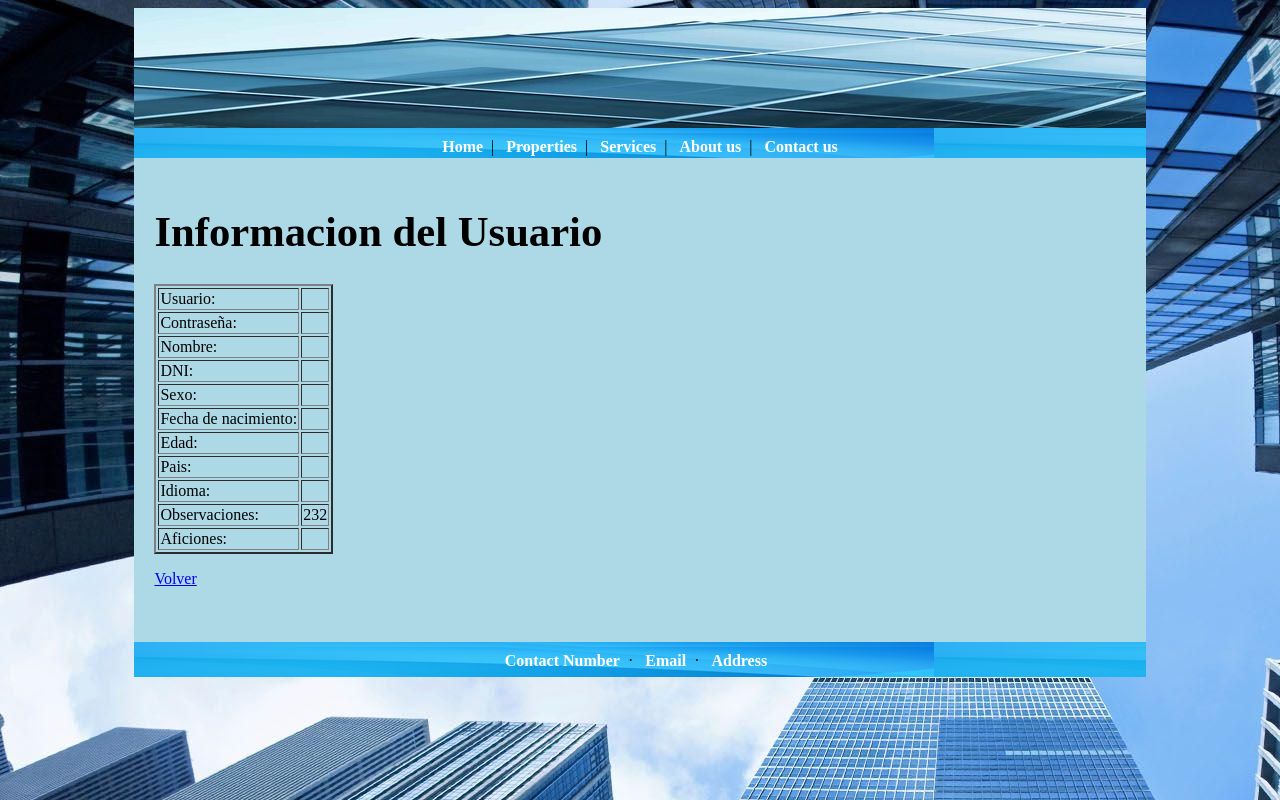
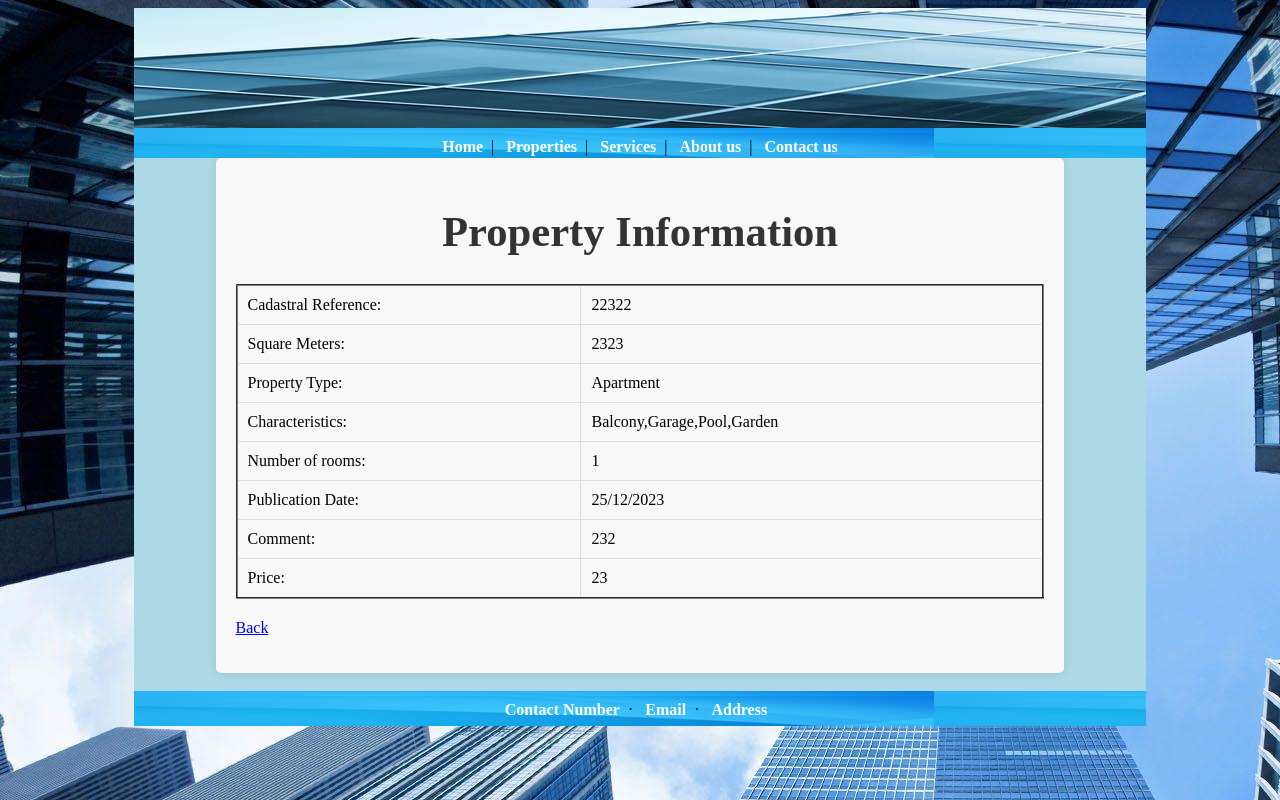
Before and after one commit to CainMartinez/CRUD-MVC-Jquery, a PHP site: page /index.php?page=controller_property&op=read&id=22322 in a window 1280 px wide. Run offline with PHP 8.4, Linux system fonts and the light colour scheme; data comes from the database, SQL or seed files in the repository; data that the repository does not hold is empty; some libraries are stand-ins or nearby versions.

Commit message:
update class 19/12

```diff
--- a/module/property/controller/controller_property.php
+++ b/module/property/controller/controller_property.php
@@ -32,7 +32,7 @@ switch ($_GET['op']) {
         // die('<script>console.log('.json_encode( $data ) .');</script>');
 
         include("module/property/model/validate.php");
-
+        $rdo = "";
         $check = true;
 
         if (isset($_POST['create'])) {
@@ -50,20 +50,20 @@ switch ($_GET['op']) {
                     $rdo = $daoproperty->insert_property($_POST);
                     // die('<script>console.log('.json_encode( $rdo ) .');</script>');
                 } catch (Exception $e) {
-                    $callback = 'index.php?page=503';
-                    die('<script>window.location.href="' . $callback . '";</script>');
+                    // $callback = 'index.php?page=503';
+                    // die('<script>window.location.href="' . $callback . '";</script>');
                 }
 
                 if ($rdo) {
                     echo '<script language="javascript">setTimeout(() => {
-                            toastr.success("Creado en la base de datos correctamente");
+                            toastr.success("New register created correctly.");
                         }, 1000);</script>';
                     echo '<script language="javascript">setTimeout(() => {
                             window.location.href="index.php?page=controller_property&op=list";
                         }, 2000);</script>';
                 } else {
-                    $callback = 'index.php?page=503';
-                    die('<script>window.location.href="' . $callback . '";</script>');
+                    // $callback = 'index.php?page=503';
+                    // die('<script>window.location.href="' . $callback . '";</script>');
                 }
             }
         }
@@ -93,7 +93,7 @@ switch ($_GET['op']) {
 
                 if ($rdo) {
                     echo '<script language="javascript">setTimeout(() => {
-                            toastr.success("Modificado en la base de datos correctamente");
+                            toastr.success("Record modified correctly in the database.");
                         }, 1000);</script>';
                     echo '<script language="javascript">setTimeout(() => {
                             window.location.href="index.php?page=controller_property&op=list";
@@ -164,7 +164,7 @@ switch ($_GET['op']) {
             }
             if ($rdo) {
                 echo '<script language="javascript">setTimeout(() => {
-                        toastr.success("Borrado en la base de datos correctamente");
+                        toastr.success("Deleted record correctly in the database.");
                     }, 1000);</script>';
                 echo '<script language="javascript">setTimeout(() => {
                         window.location.href="index.php?page=controller_property&op=list";
@@ -174,7 +174,6 @@ switch ($_GET['op']) {
                 die('<script>window.location.href="' . $callback . '";</script>');
             }
         }
-
         include("module/property/view/delete_property.php");
         break;
     default;
--- a/module/property/model/DAOProperty.php
+++ b/module/property/model/DAOProperty.php
@@ -7,12 +7,12 @@
 
 			$cadastral_reference = $datos['cadastral_reference'];
 			$square_meters = $datos['square_meters'];
-			$property_type = $datos['property_type'];
-			// $characteristics = "";
+			$property_type = isset($datos['property_type']) ? $datos['property_type'] : '';
+			$characteristics = isset($datos['characteristics']) ? (is_array($datos['characteristics']) ? implode(",", $datos['characteristics']) : $datos['characteristics']) : '';
         	// foreach ($datos['characteristics'] as $indice) {
         	//     $characteristics=$characteristics."$indice:";
         	// }
-			$characteristics = implode(",", $datos['characteristics']); //Alternativa al foreach.
+			//Alternativa al foreach.
 			$number_of_rooms = implode(",", $datos['number_of_rooms']);
 			$comment = $datos['comment'];
 			$date_publication = $datos['date_publication'];
--- a/module/property/view/list_property.php
+++ b/module/property/view/list_property.php
@@ -1,7 +1,7 @@
 <div id="contenido" class="property-list-container">
     <div class="container" >
         <div class="row title-row">
-            <h3>Properties list</h3>
+            <h1>Properties list</h1>
         </div>
         <div class="row title-row">
 
--- a/module/property/view/read_property.php
+++ b/module/property/view/read_property.php
@@ -1,107 +1,80 @@
 <div id="contenido">
-    <h1>Informacion del Usuario</h1>
+    <h1>Property Information</h1>
     <p>
-    <table border='2'>
+    <table border='2' class="contenidotable">
         <tr>
-            <td>Usuario: </td>
-            <td>
+            <td class="contenidotd">Cadastral Reference: </td>
+            <td class="contenidotd">
                 <?php
-                    echo $property['property'];
+                    echo $property['cadastral_reference'];
                 ?>
             </td>
         </tr>
 
         <tr>
-            <td>Contraseña: </td>
-            <td>
+            <td class="contenidotd">Square Meters: </td>
+            <td class="contenidotd">
                 <?php
-                    echo $property['pass'];
+                    echo $property['square_meters'];
                 ?>
             </td>
         </tr>
 
         <tr>
-            <td>Nombre: </td>
-            <td>
+            <td class="contenidotd">Property Type: </td>
+            <td class="contenidotd">
                 <?php
-                    echo $property['name'];
+                    echo $property['property_type'];
                 ?>
             </td>
         </tr>
 
         <tr>
-            <td>DNI: </td>
-            <td>
+            <td class="contenidotd">Characteristics: </td>
+            <td class="contenidotd">
                 <?php
-                    echo $property['dni'];
+                    echo $property['characteristics'];
                 ?>
             </td>
         </tr>
 
         <tr>
-            <td>Sexo: </td>
-            <td>
+            <td class="contenidotd">Number of rooms: </td>
+            <td class="contenidotd">
                 <?php
-                    echo $property['sex'];
+                    echo $property['number_of_rooms'];
                 ?>
             </td>
         </tr>
 
         <tr>
-            <td>Fecha de nacimiento: </td>
-            <td>
+            <td class="contenidotd">Publication Date: </td>
+            <td class="contenidotd">
                 <?php
-                    echo $property['birthdate'];
+                    echo $property['date_publication'];
                 ?>
             </td>
         </tr>
 
         <tr>
-            <td>Edad: </td>
-            <td>
+            <td class="contenidotd">Comment: </td>
+            <td class="contenidotd">
                 <?php
-                    echo $property['age'];
+                    echo $property['comment'];
                 ?>
             </td>
 
         </tr>
 
         <tr>
-            <td>Pais: </td>
-            <td>
+            <td class="contenidotd">Price: </td>
+            <td class="contenidotd">
                 <?php
-                    echo $property['country'];
-                ?>
-            </td>
-        </tr>
-
-        <tr>
-            <td>Idioma: </td>
-            <td>
-                <?php
-                    echo $property['language'];
-                ?>
-            </td>
-        </tr>
-
-        <tr>
-            <td>Observaciones: </td>
-            <td>
-                <?php
-                    echo $property['comment'];
-                ?>
-            </td>
-        </tr>
-
-        <tr>
-            <td>Aficiones: </td>
-            <td>
-                <?php
-                    echo $property['hobby'];
+                    echo $property['price'];
                 ?>
             </td>
         </tr>
     </table>
     </p>
-    <p><a href="index.php?page=controller_property&op=list">Volver</a></p>
+    <p><a href="index.php?page=controller_property&op=list">Back</a></p>
 </div>
--- a/module/property/view/update_property.php
+++ b/module/property/view/update_property.php
@@ -1,6 +1,6 @@
 <div id="contenido">
     <form autocomplete="on" method="post" name="aupdate_property" id="update_property" onsubmit="return validate();" action="index.php?page=controller_property&op=update">
-        <h1>Modificar usuario</h1>
+        <h1>Modify Property</h1>
         <table border='0'>
             <tr>
                 <td>Usuario: </td>
--- a/view/css/style.css
+++ b/view/css/style.css
@@ -303,7 +303,7 @@ img {
 	display: flex;
 	justify-content: center;
 	align-items: center;
-	height: 10vh;
+	height: 30vh;
 }
 
 .styled-button {
@@ -357,3 +357,28 @@ input[type="checkbox"]:checked + label:before {
 	background: linear-gradient(#13829e, #13829e), no-repeat;
 	background-size: 50% 50%;
 }
+#contenido {
+	width: 80%;
+	margin: 0 auto;
+	padding: 20px;
+	background-color: #f8f8f8;
+	border-radius: 5px;
+	box-shadow: 0px 0px 10px 0px rgba(0,0,0,0.1);
+}
+
+#contenido h1 {
+	color: #333;
+	text-align: center;
+}
+
+.contenidotable {
+	width: 100%;
+	margin: 20px 0;
+	border-collapse: collapse;
+}
+
+.contenidotd {
+	padding: 10px;
+	border: 1px solid #ddd;
+	text-align: left;
+}
--- a/view/inc/top_page.php
+++ b/view/inc/top_page.php
@@ -2,7 +2,7 @@
 <html>
     <head>
         <meta charset="utf-8">
-        <title>Properties</title>
+        <title>Property</title>
 	    <link href="view/css/style.css" rel="stylesheet" type="text/css" />
     </head>
     <body>
--- a/view/inc/top_page_property.php
+++ b/view/inc/top_page_property.php
@@ -2,7 +2,7 @@
 <html>
     <head>
         <meta charset="utf-8">
-        <title>New Property</title>
+        <title>Property</title>
 		<link rel="stylesheet" href="https://cdnjs.cloudflare.com/ajax/libs/font-awesome/5.15.3/css/all.min.css">
         <link rel="stylesheet" href="https://cdnjs.cloudflare.com/ajax/libs/jqueryui/1.11.4/jquery-ui.css" />
     	<script src="https://cdnjs.cloudflare.com/ajax/libs/jquery/3.0.0-beta1/jquery.js"></script>
```
Also changed, not shown: module/property/view/create_property.php (+42 -10 lines).
